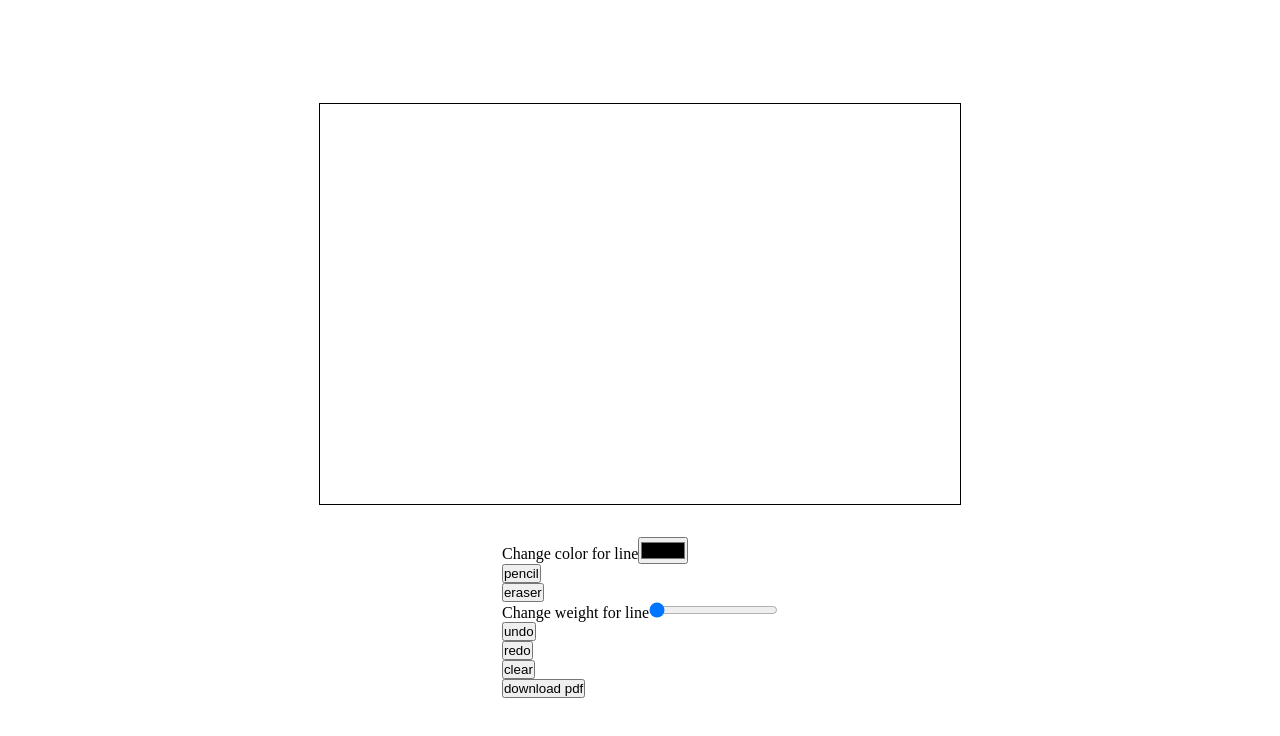
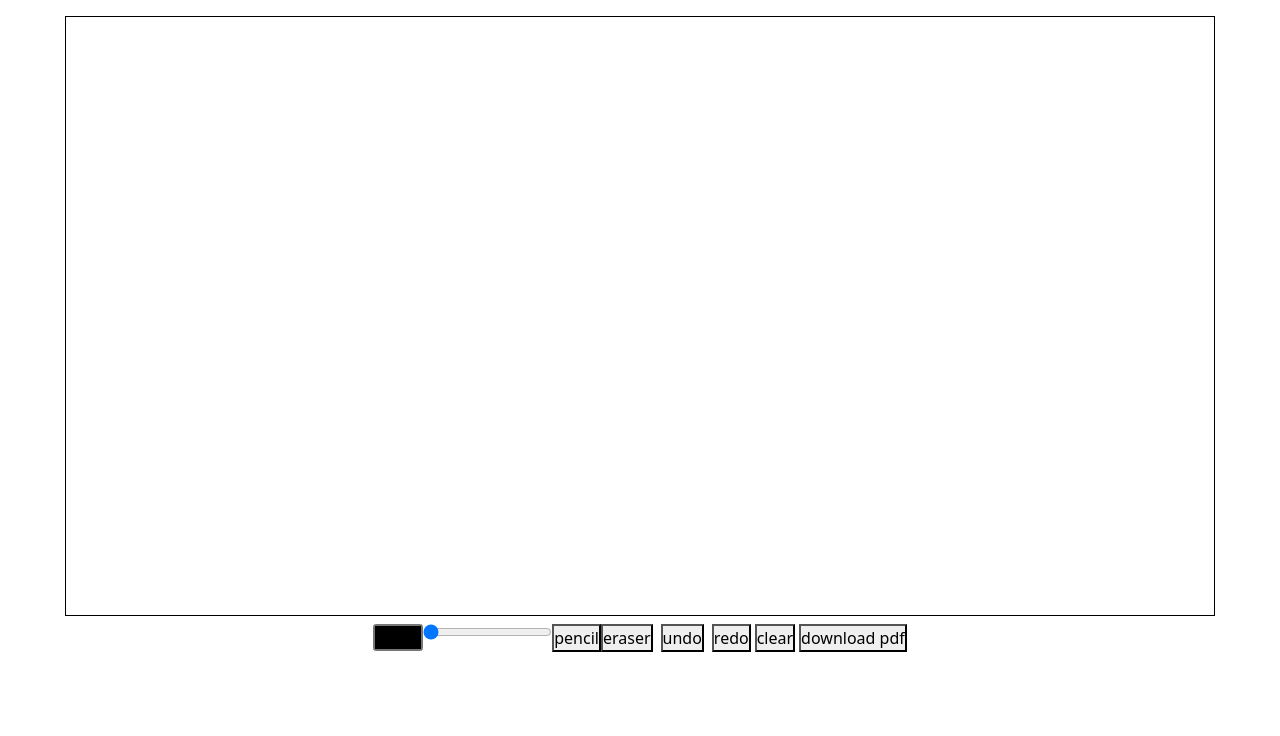
Before and after one commit to yk-jp/Scketch-react, a React app: page / in a window 1280 px wide. Shown: the top 736 px of the page. Built offline with nearby package versions, Linux system fonts and the light colour scheme.

Commit message:
extend drawing area

```diff
--- a/package.json
+++ b/package.json
@@ -51,8 +51,10 @@
         "webpack-dev-server": "^4.6.0"
     },
     "dependencies": {
+        "bootstrap": "^5.1.3",
         "jspdf": "^2.5.0",
         "react": "^17.0.2",
+        "react-bootstrap": "^2.1.0",
         "react-dom": "^17.0.2",
         "uuid": "^8.3.2"
     }
--- a/src/index.html
+++ b/src/index.html
@@ -2,6 +2,8 @@
 
 <head>
     <meta charset="utf-8" />
+    <link href="https://cdn.jsdelivr.net/npm/bootstrap@5.1.3/dist/css/bootstrap.min.css" rel="stylesheet" integrity="sha384-1BmE4kWBq78iYhFldvKuhfTAU6auU8tT94WrHftjDbrCEXSU1oBoqyl2QvZ6jIW3" />
+    <script src="https://cdn.jsdelivr.net/npm/bootstrap@5.1.3/dist/js/bootstrap.bundle.min.js" integrity="sha384-ka7Sk0Gln4gmtz2MlQnikT1wXgYsOg+OMhuP+IlRH9sENBO0LRn5q+8nbTov4+1p"></script>
 </head>
 
 <body>
--- a/src/index.tsx
+++ b/src/index.tsx
@@ -1,6 +1,7 @@
 import React from "react";
 import ReactDOM from "react-dom";
 import App from './App';
+import 'bootstrap/dist/css/bootstrap.min.css';
 
 ReactDOM.render(
   <App />,
--- a/src/pages/Draw/Draw.tsx
+++ b/src/pages/Draw/Draw.tsx
@@ -1,6 +1,7 @@
 import React, { useRef, useEffect, useState } from "react";
 // css
 import "./style.css";
+
 // module
 import { jsPDF } from "jspdf";
 import { v4 as uuidv4 } from "uuid";
@@ -9,6 +10,7 @@
 
 const Draw = () => {
   const canvasRef = useRef<HTMLCanvasElement | null>(null);
+  const canvasParentRef = useRef<HTMLDivElement | null>(null);
   const drawingData = useRef<CanvasRenderingContext2D | null>(null);
   const drawingHistory = useRef<DoublyLinkedList<ImageData>>(
     new DoublyLinkedList()
@@ -19,15 +21,11 @@
   const [lineWeight, setLineWeight] = useState<number>(1.0); //Default color is 1.0
 
   useEffect(() => {
-    const resizeCanvas = async () => {
-      if (!canvasRef.current) return;
-      canvasRef.current.width = window.innerWidth / 2;
-      canvasRef.current.height = window.innerHeight / 2;
-    };
     const initializeCanvas = async () => {
       const canvas: HTMLCanvasElement = canvasRef.current as HTMLCanvasElement;
-
-      resizeCanvas(); //get canvas sizeuuu
+      // size
+      canvas.width = canvasParentRef.current.clientWidth;
+      canvas.height = canvasParentRef.current.clientHeight;
 
       const ctx: CanvasRenderingContext2D = canvas.getContext(
         "2d"
@@ -40,17 +38,6 @@
     };
 
     initializeCanvas();
-
-    window.addEventListener("resize", () => {
-      initializeCanvas();
-    });
-
-    return () => {
-      // clean up
-      window.removeEventListener("resize", () => {
-        initializeCanvas();
-      });
-    };
   }, []);
 
   const returnBaseCoordinate = (): { [key: string]: number } => {
@@ -85,7 +72,7 @@
     // store data to linked list for undoing and redoing.
     const imgData: ImageData = getImageString();
     drawingHistory.current.insertAtTheBeginning(imgData);
-  }
+  };
 
   const updateDrawing = (dataURI: string) => {
     if (!drawingData.current) return;
@@ -119,9 +106,8 @@
     updateDrawing(dataURI);
 
     // store data to linked list for undoing and redoing.
-     storeDrawingHistory();
+    storeDrawingHistory();
   };
-
 
   const drawing = (e: React.PointerEvent<HTMLCanvasElement>) => {
     if (!isPointerDown || !drawingData.current) return;
@@ -199,20 +185,25 @@
 
   const undo = () => {
     drawingHistory.current.moveToNextNode();
-    const prevDrawings:Node<ImageData> = drawingHistory.current.getHead();
-    drawingData.current.putImageData(prevDrawings.getData(),0,0);
+    const prevDrawings: Node<ImageData> = drawingHistory.current.getHead();
+    drawingData.current.putImageData(prevDrawings.getData(), 0, 0);
   };
 
   const redo = () => {
     drawingHistory.current.goBackToPrevNode();
-    const drawingsAheadOFcurrent:Node<ImageData> = drawingHistory.current.getHead();
-    drawingData.current.putImageData(drawingsAheadOFcurrent.getData(),0,0);
+    const drawingsAheadOFcurrent: Node<ImageData> =
+      drawingHistory.current.getHead();
+    drawingData.current.putImageData(drawingsAheadOFcurrent.getData(), 0, 0);
   };
 
   return (
     <div id="drawContainer">
-      <div className="h-100 d-flex justify-content-center align-items-center flex-column">
-        <main id="canvasSec">
+      <div className="h-100">
+        <div
+          id="canvasSec"
+          ref={canvasParentRef}
+          className=" px-5 mt-3 w-90 h-75 d-flex justify-content-center m-auto"
+        >
           <canvas
             id="drawingArea"
             ref={canvasRef}
@@ -221,30 +212,26 @@
             onPointerOver={() => endDrawing()}
             onPointerDown={(e) => startDrawing(e)}
             onPointerMove={(e) => drawing(e)}
-            onPointerUp = {() => endDrawing()}
+            onPointerUp={() => endDrawing()}
           ></canvas>
-        </main>
+        </div>
 
-        <section id="ToolsForDrawing" className="mt-2">
+        <div
+          id="ToolsForDrawing"
+          className="mt-2 w-100 d-flex justify-content-center"
+        >
+
           <div id="lineColor">
-            <span>Change color for line</span>
             <input
               type="color"
-              className="colorPicker"
+              className="lineColor"
               value={lineColor}
               onChange={(e) => {
                 changeLineColor(e);
               }}
             />
           </div>
-          <div id="pencil">
-            <button onClick={() => changePencil()}>pencil</button>
-          </div>
-          <div id="eraser">
-            <button onClick={() => changeEraser()}>eraser</button>
-          </div>
           <div id="lineWeight">
-            <span>Change weight for line</span>
             <input
               type="range"
               value={lineWeight}
@@ -256,25 +243,34 @@
               max="15"
             />
           </div>
-          <div id="undo_redo">
-            <div id="undo">
+          <div className="d-flex">
+            <div id="pencil">
+              <button onClick={() => changePencil()}>pencil</button>
+            </div>
+            <div id="eraser">
+              <button onClick={() => changeEraser()}>eraser</button>
+            </div>
+          </div>
+
+          <div id="undo_redo" className="d-flex mx-1">
+            <div id="undo" className="mx-1">
               <button id="" onClick={() => undo()}>
                 undo
               </button>
             </div>
-            <div id="redo">
+            <div id="redo" className="mx-1">
               <button id="redo" onClick={() => redo()}>
-               redo
+                redo
               </button>
             </div>
-          </div>
-          <div id="clearCanvas">
-            <button onClick={() => clearDrawing()}>clear</button>
+            <div id="clearCanvas">
+              <button onClick={() => clearDrawing()}>clear</button>
+            </div>
           </div>
           <div id="generatePDF">
             <button onClick={() => downloadPDF()}>download pdf</button>
           </div>
-        </section>
+        </div>
       </div>
     </div>
   );
--- a/src/pages/Draw/style.css
+++ b/src/pages/Draw/style.css
@@ -5,37 +5,12 @@
     padding: 0;
 }
 
-
-/* height */
-
-.h-100 {
-    height: 100%;
+.flex-row-reverse {
+    flex-direction: row-reverse;
 }
 
-
-/* flex box  */
-
-.d-flex {
-    display: flex;
-}
-
-.justify-content-center {
-    justify-content: center;
-}
-
-.align-items-center {
-    align-items: center;
-}
-
-.flex-column {
-    flex-direction: column;
-}
-
-
-/* margin */
-
-.mt-2 {
-    margin-top: 2em;
+.w-90 {
+    width: 90%;
 }
 
 
```
Also changed, not shown: .eslintrc.json, 1 other file (tests, documents, lock files or other folders).
